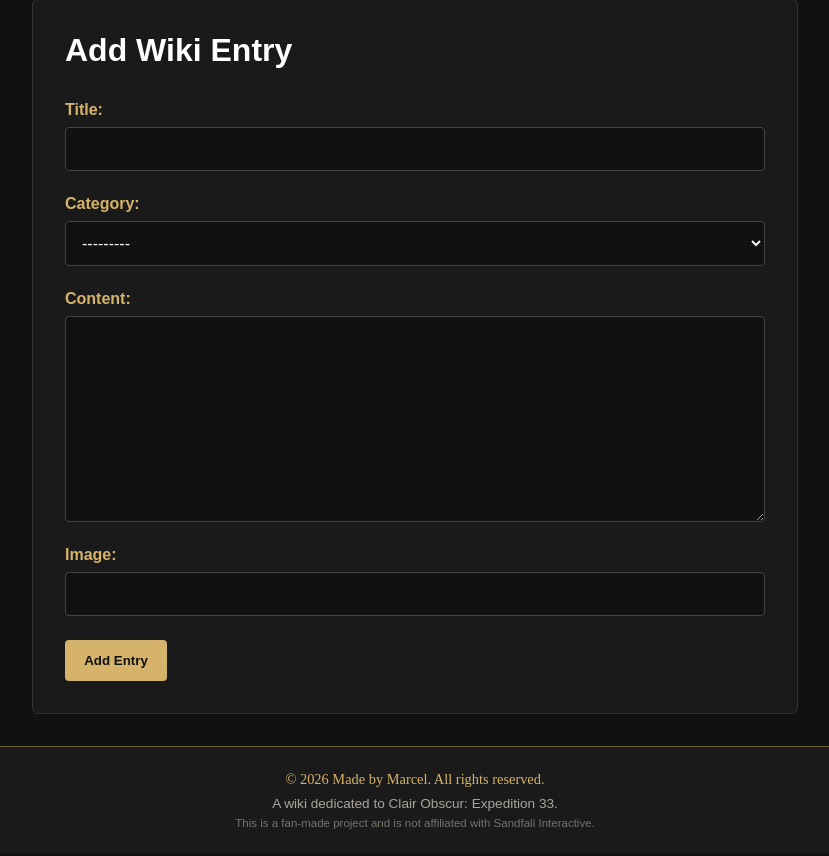
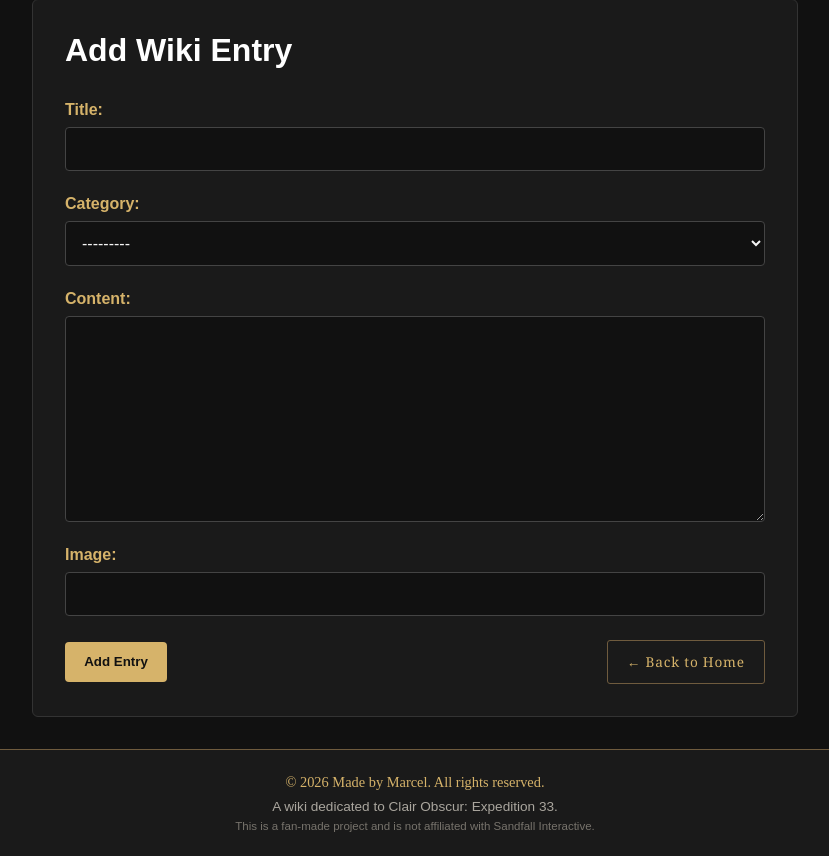
Before and after one commit to xmarcelx2018-cmd/expedition_33_wiki, a Django app: page /wiki/create/ in a window 1280 px wide. Shown: the part 111-967 px from the top of the page, without its empty margins (225-1054 px from the left). Before the commit the page ends 940 px from the top, so only its background shows below. Run offline with Django 4.2, Linux system fonts and the light colour scheme; a user stored in the database is signed in; parts of the project's set-up code (start-up, migrations or seed data) failed here and were passed over.

Commit message:
Add back button to entry creation page

```diff
--- a/wiki/templates/wiki/wiki_create.html
+++ b/wiki/templates/wiki/wiki_create.html
@@ -11,9 +11,15 @@
             {% csrf_token %}
             {{ form.as_p }}
 
-            <button type="submit" class="form-submit">
-                Add Entry
-            </button>
+            <div class="form-actions">
+                <button type="submit" class="form-submit">
+                    Add Entry
+                </button>
+
+                <a href="{% url 'home' %}" class="back-button">
+                    ← Back to Home
+                </a>
+            </div>
         </form>
     </div>
 
```
